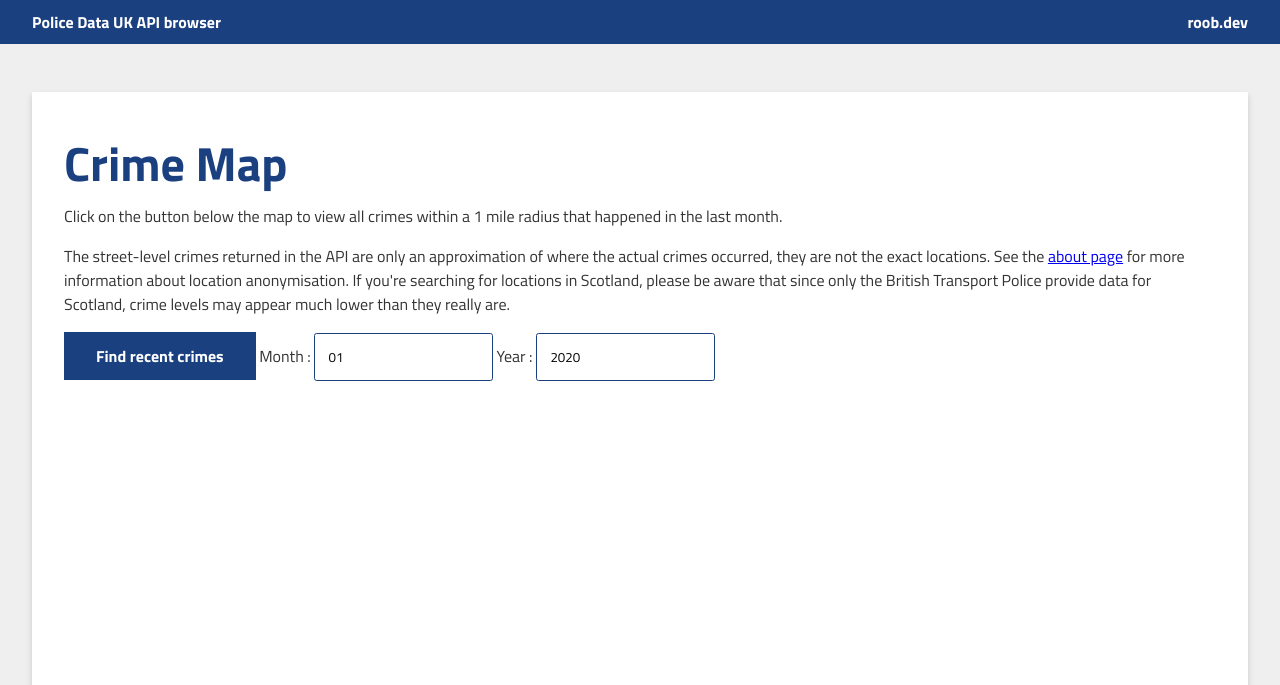
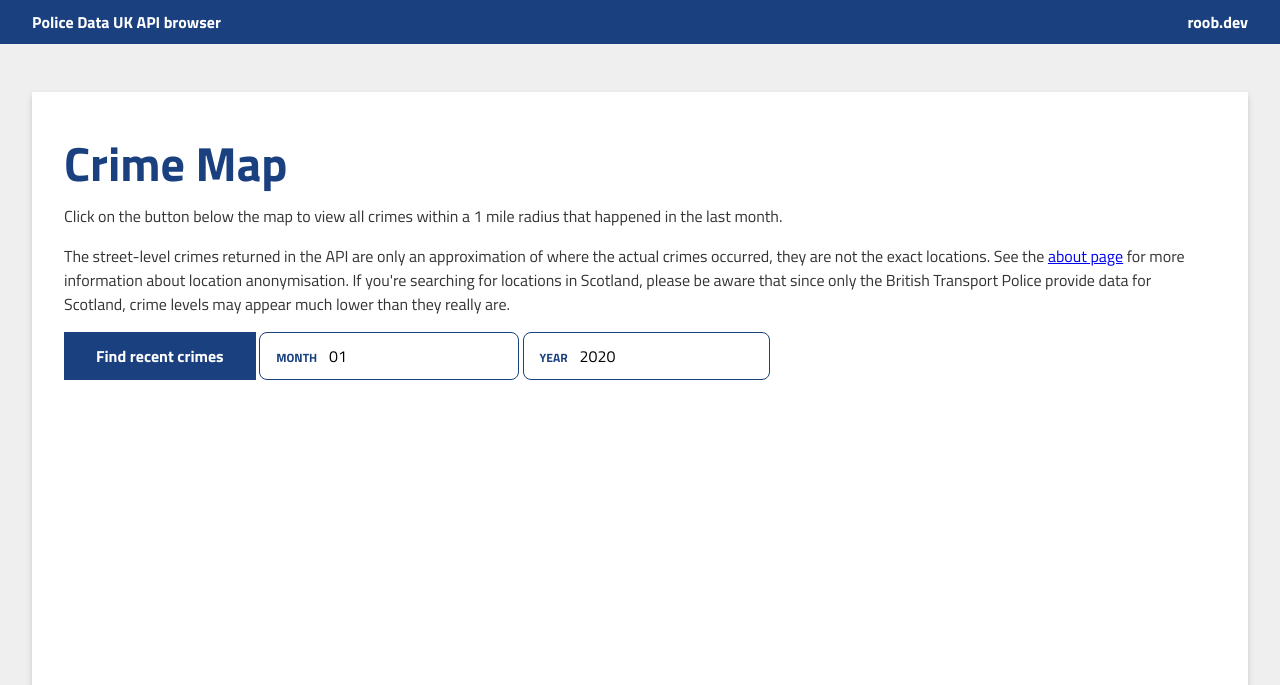
Before and after one commit to Roob89/police-data-uk, a Jekyll site: the page built from crime-map.html, in a window 1280 px wide, cut to the strip 0-685 px from the top of the page. Built offline with Jekyll 4.4.1, drawn with Linux system fonts in a browser that asks for light colours.

Commit message:
Add date to crime map

```diff
--- a/assets/css/style.css
+++ b/assets/css/style.css
@@ -17,6 +17,10 @@
 ul { padding-left: 2em; }
 
 input[type='number'] {padding: 0.975em 1em;font-family: inherit;border-radius: 0.2em;border: 1px solid #1a4080;/*! background: whitesmoke; */}
+
+.input {border: 1px solid #1a4080;display: inline-block;border-radius: 0.5em;overflow: hidden;padding: 0.688em 1em;vertical-align: middle;font-size: 1em;}
+.input label {font-weight: bold;color: #1a4080;text-transform: uppercase;font-size: 0.75em;margin-right: 1em;}
+.input input {border: none;padding: 0;font-size: inherit;}
 
 /***************************************************************
 # Common
@@ -40,7 +44,7 @@
 
 .map { padding: 25% 0; }
 
-.button { display: inline-block; background: #1a4080; color: white; font-weight: bold; padding: 1em 2em; line-height: 1; cursor: pointer; text-decoration: none; }
+.button { display: inline-block; background: #1a4080; color: white; font-weight: bold; padding: 1em 2em; line-height: 1; cursor: pointer; text-decoration: none; vertical-align: middle;}
 
 
 /***************************************************************
--- a/assets/js/crime-map.js
+++ b/assets/js/crime-map.js
@@ -39,6 +39,9 @@
     // Zoom in
     map.setZoom(13);
 
+    // Get dates
+    var month = document.getElementById('month').value;
+    var year = document.getElementById('year').value;
 
 
     // Polygon
@@ -89,7 +92,9 @@
 
     // API call
     var xhttp = new XMLHttpRequest();
-    xhttp.open("GET", `https://data.police.uk/api/crimes-street/all-crime?poly=${mapLat-latVariable},${mapLng-lngVariable}:${mapLat+latVariable},${mapLng-lngVariable}:${mapLat+latVariable},${mapLng+lngVariable}:${mapLat-latVariable},${mapLng+lngVariable}`, true);
+    var url = `https://data.police.uk/api/crimes-street/all-crime?poly=${mapLat-latVariable},${mapLng-lngVariable}:${mapLat+latVariable},${mapLng-lngVariable}:${mapLat+latVariable},${mapLng+lngVariable}:${mapLat-latVariable},${mapLng+lngVariable}&date=${year}-${month}`
+    console.log(`API call to : ${url}`);
+    xhttp.open("GET", url, true);
     xhttp.send();
     xhttp.onreadystatechange = function () {
         if (this.readyState == 4 && this.status == 200) {
@@ -99,8 +104,6 @@
             response = this.responseText;
             response = JSON.parse(response);
             document.getElementById('found').innerHTML = `Found ${response.length} crimes`;
-
-            console.log( response );
 
             for (var i = 0; i < response.length; i++) {
 
@@ -144,6 +147,16 @@
                 markers.push(marker);
 
             }
+
+        } else if(this.readyState == 4 && this.status == 503) {
+
+            console.log('Error 503 : Too many results');
+            document.getElementById('found').innerHTML = `Too many results to load`;
+
+
+        } else {
+
+            console.log(`State: ${this.readyState} | Status: ${this.status}`);
 
         }
     };
@@ -198,6 +211,9 @@
         case 'vehicle-crime':
             return 'car'
             break;
+        case 'violent-crime':
+            return 'handball'
+            break;
         default:
             return 'alert-circle'
     }
--- a/crime-map.html
+++ b/crime-map.html
@@ -12,8 +12,10 @@
             <p>The street-level crimes returned in the API are only an approximation of where the actual crimes occurred, they are not the exact locations. See the <a href="https://data.police.uk/about/#location-anonymisation" target="_blank" rel="noreferrer nofollow noopener">about page</a> for more information about location anonymisation. If you're searching for locations in Scotland, please be aware that since only the British Transport Police provide data for Scotland, crime levels may appear much lower than they really are.</p>
             <p>
                 <span id="find-crimes-button" class="button">Find recent crimes</span>
-                Month : <input id="month" type="number" name="month" value="01" id="">
-                Year : <input id="year" type="number" name="year" value="2020" id="">
+                <span class="input"><label for="month">Month</label><input id="month" type="number" name="month" value="01" id=""></span>
+                <span class="input"><label for="year">Year</label><input id="year" type="number" name="year" value="2020" id=""></span>
+            </p>
+            <p>
                 <span id="found"></span>
             </p>
             <div id="map" class="map"></div>
```
Also changed, not shown: assets/icons/handball.png (added), assets/icons/house.png (renamed from assets/icons/home.png), 6 other files.
